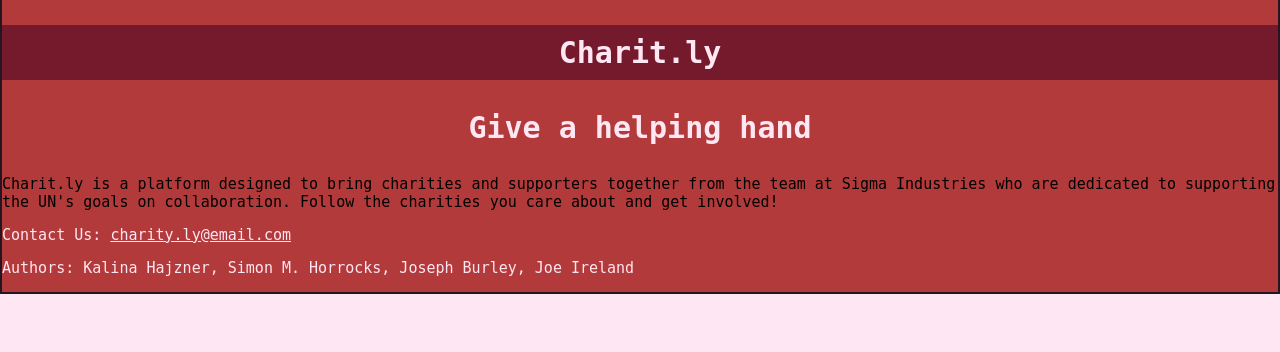
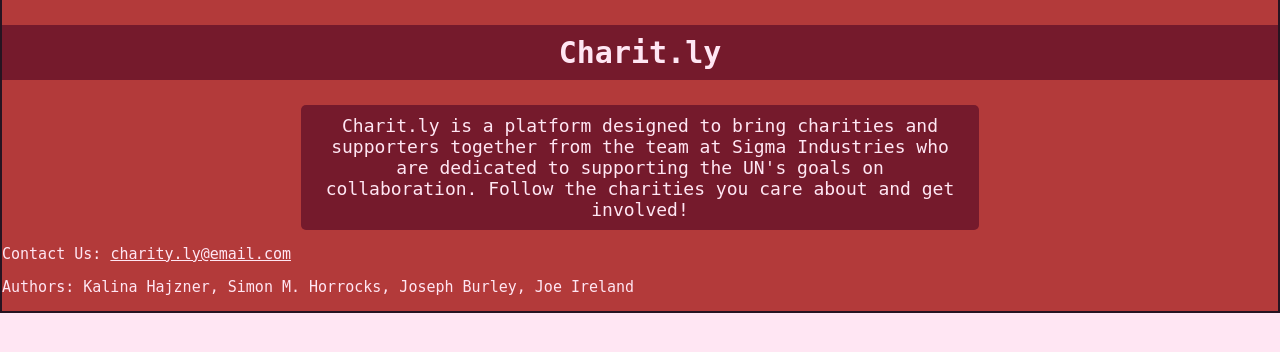
Before and after one commit to SimonHorrocks/Charit.ly, a Flask app: page / in a window 1280 px wide. Shown: the part 44-396 px from the top of the page. Run offline with Flask 2, Linux system fonts and the light colour scheme.

Commit message:
Updated css. Removed unnecessary import.

```diff
--- a/admin/views.py
+++ b/admin/views.py
@@ -1,5 +1,4 @@
 # IMPORTS
-import copy
 import logging
 
 from flask_login import login_required, current_user
--- a/static/main.css
+++ b/static/main.css
@@ -465,7 +465,16 @@ strong a:visited{
     color: #261421;
 }
 
-
+p#introduction{
+    margin: 0 auto 0 auto;
+    width: 50%;
+    color: #ffe6f3;
+    background-color: #751a2c;
+    padding: 10px 20px;
+    border-radius: 5px;
+    text-align: center;
+    font-size: 18px;
+}
 /* scrollbar */
 ::-webkit-scrollbar {
   width: 15px;
@@ -555,6 +564,9 @@ strong a:visited{
     .box #results{
         padding: 20px 60px;
     }
+    p#introduction{
+        width: 75%;
+    }
     #navbarMenuHeroA{
     background-color: #261421;
     padding:10px;
--- a/templates/index.html
+++ b/templates/index.html
@@ -3,9 +3,8 @@
 {% block content %}
 
     <h1 class="title is-1">Charit.ly</h1>
-    <h2 class="subtitle is-2">Give a helping hand</h2>
     <article>
-        <p>
+        <p id="introduction">
             Charit.ly is a platform designed to bring charities and supporters together from the team at Sigma Industries
             who are dedicated to supporting the UN's goals on collaboration. Follow the charities you care about and get
             involved!
```
